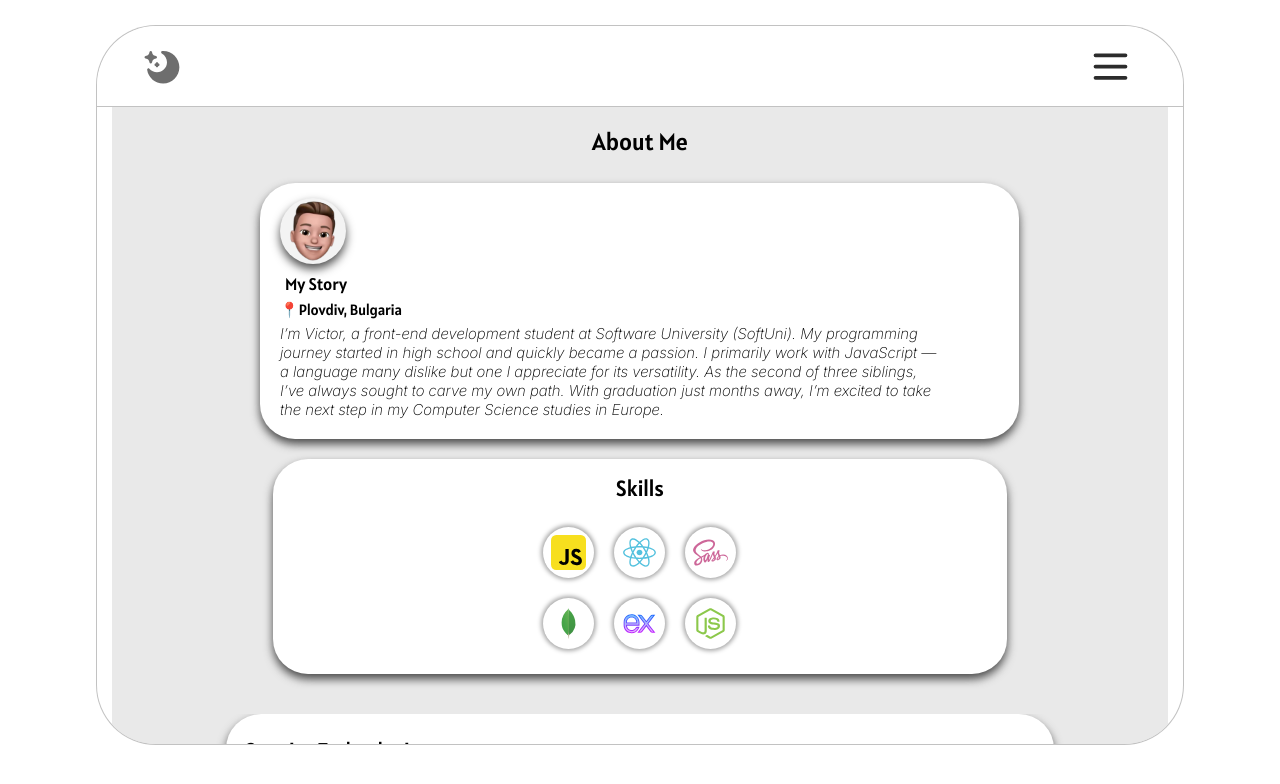
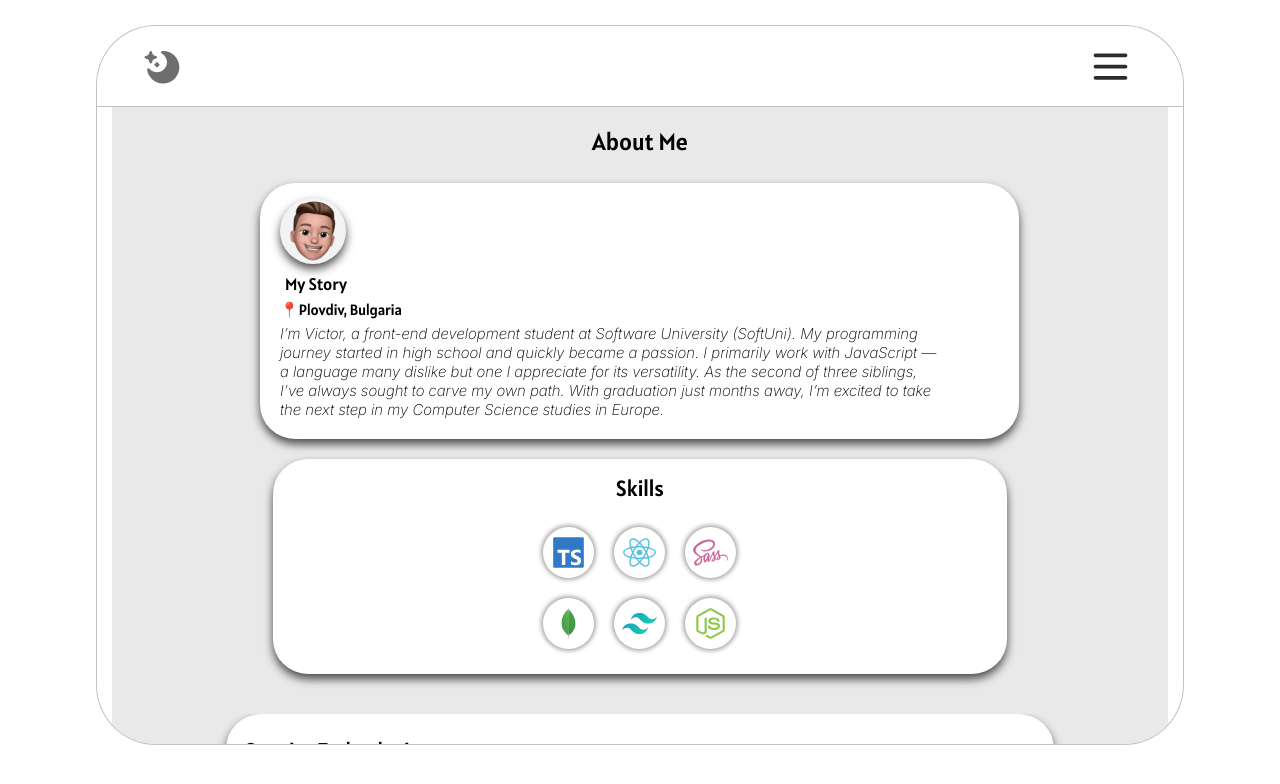
Before and after one commit to Victor-starr/portfolio, a React (Vite) app: page /portfolio/about in a window 1280 px wide. Shown: the top 784 px of the page. Built offline with nearby package versions, Linux system fonts and the light colour scheme.

Commit message:
refactor: update HTML structure and improve asset imports in About component

```diff
--- a/index.html
+++ b/index.html
@@ -1,10 +1,13 @@
-<!doctype html>
+<!DOCTYPE html>
 <html lang="en">
   <head>
     <meta charset="UTF-8" />
-    <link rel="icon" type="image/svg+xml" href="./public/Memoji.png" />
+    <link rel="icon" type="image/svg+xml" href="/Memoji.png" />
     <meta name="viewport" content="width=device-width, initial-scale=1.0" />
-    <link rel="stylesheet" href="https://maxcdn.bootstrapcdn.com/font-awesome/4.6.3/css/font-awesome.min.css">
+    <link
+      rel="stylesheet"
+      href="https://maxcdn.bootstrapcdn.com/font-awesome/4.6.3/css/font-awesome.min.css"
+    />
     <title>Victor-Starr | Web Portfolio 🛠️</title>
   </head>
   <body>
--- a/src/About.jsx
+++ b/src/About.jsx
@@ -3,11 +3,11 @@ import Nav from "./_Nav";
 // eslint-disable-next-line no-unused-vars
 import React, { useState, useEffect } from "react";
 import "./style/about.css";
-import javaSkill from "./assets/javascript-svgrepo-com.svg";
+import typeScript from "./assets/typescript.svg";
 import reactSkill from "./assets/react-svgrepo-com.svg";
 import sassSkill from "./assets/sass-svgrepo-com.svg";
 import MongoDb from "./assets/mongodb-svg.svg";
-import ExpressJS from "./assets/express-js.svg";
+import TailwindCss from "./assets/tailwindcss.svg";
 import NodeJs from "./assets/node-js.svg";
 
 /**
@@ -159,11 +159,11 @@ function About() {
                 I’m Victor, a front-end development student at Software
                 University (SoftUni). My programming journey started in high
                 school and quickly became a passion. I primarily work with
-                JavaScript — a language many dislike but one I appreciate for its
-                versatility. As the second of three siblings, I’ve always sought
-                to carve my own path. With graduation just months away, I’m
-                excited to take the next step in my Computer Science studies in
-                Europe.
+                JavaScript — a language many dislike but one I appreciate for
+                its versatility. As the second of three siblings, I’ve always
+                sought to carve my own path. With graduation just months away,
+                I’m excited to take the next step in my Computer Science studies
+                in Europe.
               </p>
             </article>
           </section>
@@ -171,7 +171,7 @@ function About() {
             <h3>Skills</h3>
             <div>
               <span>
-                <img src={javaSkill} alt="JavaScript" loading="lazy" />
+                <img src={typeScript} alt="Typescript" loading="lazy" />
               </span>
               <span>
                 <img src={reactSkill} alt="React" loading="lazy" />
@@ -185,12 +185,11 @@ function About() {
                 <img src={MongoDb} alt="MongoDb" loading="lazy" />
               </span>
               <span>
-                <img src={ExpressJS} alt="ExpressJS" loading="lazy" />
+                <img src={TailwindCss} alt="TailwindCss" loading="lazy" />
               </span>
               <span>
                 <img src={NodeJs} alt="NodeJs" loading="lazy" />
               </span>
-
             </div>
           </section>
         </div>
```
Also changed, not shown: src/assets/tailwindcss.svg (added), src/assets/typescript.svg (added).
